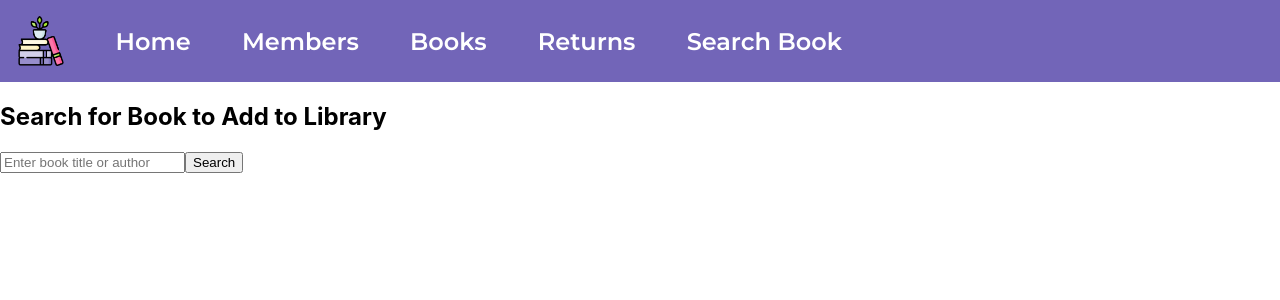
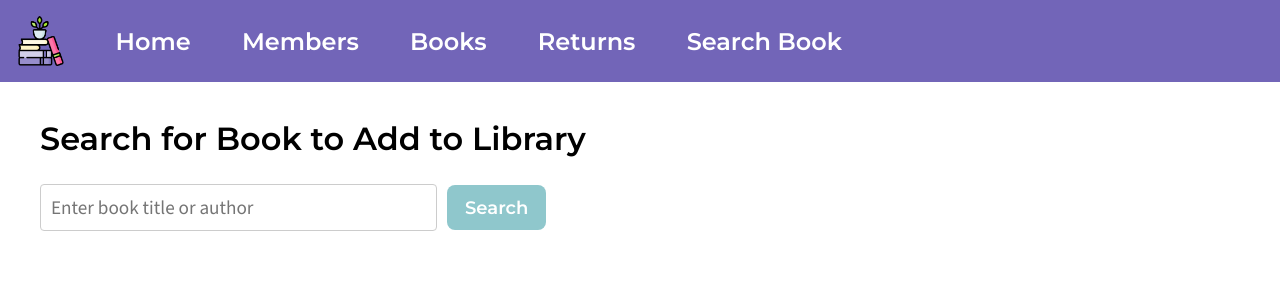
Before and after one commit to helen-m-wong/community-library, a React (Create React App) app in the folder Client/: page /search-book in a window 1280 px wide. Shown: the top 300 px of the page. Built offline with nearby package versions, Linux system fonts and the light colour scheme; the HTML template or start-up script is replaced by a standard one.

Commit message:
styled google books

```diff
--- a/Client/src/App.js
+++ b/Client/src/App.js
@@ -12,8 +12,8 @@ import Books from './pages/Books/Books.js';
 import BookDetail from './pages/Books/BookDetail.js';
 import SearchResults from './pages/Books/SearchResults.js';
 import ReturnBook from './pages/Books/ReturnBook.js';
-import GoogleBooks from './pages/GoogleBook.js';
-import GoogleBookDetail from './pages/GoogleBookDetail.js';
+import GoogleBooks from './pages/GoogleBooks/GoogleBook.js';
+import GoogleBookDetail from './pages/GoogleBooks/GoogleBookDetail.js';
 
 function App() {
 
--- a/Client/src/components/SelectOwner.js
+++ b/Client/src/components/SelectOwner.js
@@ -1,4 +1,5 @@
 import React, { useState, useEffect } from 'react';
+import '../pages/GoogleBooks/GoogleBooks.css';
 
 function OwnerSelection({ onSelectOwner }) {
     const [members, setMembers] = useState([]);
@@ -48,7 +49,7 @@ function OwnerSelection({ onSelectOwner }) {
                         </option>
                     ))}
                 </select>
-                <button type="submit">Assign Owner</button>
+                <button className="google-button" type="submit">Assign Owner</button>
             </form>
         </div>
     );
--- a/Client/src/pages/Books/Books.js
+++ b/Client/src/pages/Books/Books.js
@@ -102,7 +102,7 @@ function Books() {
                 <div key={book.id} className="book-item">
                     <Link className="book-title" to={`/books/${book.id}`}>
                         {book.cover && (
-                            <img src={book.cover} alt={book.title} className="book-cover" />
+                            <img className="book-cover" src={book.cover} alt={book.title}/>
                         )}
                         <div>{book.title}</div>
                     </Link>
--- a/Client/src/pages/GoogleBook.js
+++ b/Client/src/pages/GoogleBooks/GoogleBook.js
@@ -1,5 +1,6 @@
 import React, { useState, useEffect } from 'react';
 import { useLocation, Link } from 'react-router-dom';
+import './GoogleBooks.css';
 
 function GoogleBooks() {
     const [query, setQuery] = useState('');
@@ -53,33 +54,40 @@ function GoogleBooks() {
     };
 
     return (
-        <div>
-            <h1>Search for Book to Add to Library</h1>
+        <div className="google-container">
+            <h2>Search for Book to Add to Library</h2>
+
+            <div className="google-search-container">
                 <input
                     type="text"
                     value={query}
                     onChange={(e) => setQuery(e.target.value)}
                     placeholder="Enter book title or author"
+                    className="search-input"
                 />
-            <button onClick={handleSearch}>Search</button>
+                <button class="google-button" onClick={handleSearch}>Search</button>
+            </div>
+
             {error && <p style={{ color: 'red' }}>{error}</p>}
             {loading && <p>Loading...</p>}
+
             <div>
                 {searchInitiated && !loading && books.length === 0 && <p>No books found</p>}
                 {books.map((book) => (
-                    <div key={book.id} style={{ border: '1px solid black', padding: '10px', margin: '10px' }}>
+                    <div key={book.id} className="google-items">
                         {book.volumeInfo.imageLinks && book.volumeInfo.imageLinks.thumbnail && (
-                            <img src={cleanImageUrl(book.volumeInfo.imageLinks.thumbnail)} alt={book.volumeInfo.title} />
+                            <img className="google-cover" src={cleanImageUrl(book.volumeInfo.imageLinks.thumbnail)} alt={book.volumeInfo.title}/>
                         )}
-                        <h2>
+                        <div className="google-details">
                                 <Link
+                                    className="google-title"
                                     to={`/google-book/${book.id}`}
                                     state={{ books, query, searchInitiated }}>
                                     {book.volumeInfo.title}
                                 </Link>
-                        </h2>
-                        <p>Author: {book.volumeInfo.authors ? book.volumeInfo.authors.join(', ') : 'Unknown'}</p>
-                        <p>Genre: {book.volumeInfo.categories ? book.volumeInfo.categories[0] : 'Unknown'}</p>
+                            <p className="google-heading">Author: {book.volumeInfo.authors ? book.volumeInfo.authors.join(', ') : 'Unknown'}</p>
+                            <p className="google-heading">Genre: {book.volumeInfo.categories ? book.volumeInfo.categories[0] : 'Unknown'}</p>
+                        </div>
                     </div>
                 ))}
             </div>
--- a/Client/src/pages/GoogleBookDetail.js
+++ b/Client/src/pages/GoogleBooks/GoogleBookDetail.js
@@ -1,7 +1,8 @@
 import React, { useState, useEffect } from 'react';
 import { useParams, useNavigate, useLocation } from 'react-router-dom';
 import DOMPurify from 'dompurify';
-import OwnerSelection from '../components/SelectOwner';
+import OwnerSelection from '../../components/SelectOwner';
+import './GoogleBooks.css';
 
 function GoogleBookDetail() {
     const { id } = useParams();
@@ -88,24 +89,36 @@ function GoogleBookDetail() {
     };
 
     return (
-        <div>
-            <h1>{book.volumeInfo.title}</h1>
-            {book.volumeInfo.imageLinks && book.volumeInfo.imageLinks.thumbnail && (
-                <img src={cleanImageUrl(book.volumeInfo.imageLinks.thumbnail)} alt={book.volumeInfo.title} />
-            )}
-            <button onClick={handleAddToLibrary}>Add to Library</button>
-            <button onClick={() => {
-                navigate('/search-book', { state: { books: location.state.books, query: location.state.query, searchInitiated: location.state.searchInitiated } });
-            }}>
-                Return to Search Results
-            </button>
+        <div className="google-container">
+            <h2>{book.volumeInfo.title}</h2>
+
+            <div className="button-container">
+                <button className="google-button" onClick={handleAddToLibrary}>Add to Library</button>
+                <button className="google-button" onClick={() => {
+                    navigate('/search-book', { state: { books: location.state.books, query: location.state.query, searchInitiated: location.state.searchInitiated } });
+                }}>
+                    Return to Search Results
+                </button>
+            </div>
+
             {bookAdded && bookId !== null && <OwnerSelection onSelectOwner={handleOwnerSelection} />}
-            <p>Author: {book.volumeInfo.authors ? book.volumeInfo.authors.join(', ') : 'Unknown'}</p>
-            <p>Genre: {book.volumeInfo.categories ? book.volumeInfo.categories[0] : 'Unknown'}</p>
-            <p>Publication Date: {book.volumeInfo.publishedDate}</p>
-            <p>Publisher: {book.volumeInfo.publisher ? book.volumeInfo.publisher : 'Unknown'}</p>
-            <p>Description:</p>
-            <p dangerouslySetInnerHTML={{ __html: DOMPurify.sanitize(book.volumeInfo.description) }}></p>
+            <div className="google-item">
+                {book.volumeInfo.imageLinks && book.volumeInfo.imageLinks.thumbnail && (
+                    <img className="google-cover" src={cleanImageUrl(book.volumeInfo.imageLinks.thumbnail)} alt={book.volumeInfo.title} />
+                )}
+                <div className="google-book-info">
+                    <p><b>Author: </b>{book.volumeInfo.authors ? book.volumeInfo.authors.join(', ') : 'Unknown'}</p>
+                    <p><b>Genre: </b>{book.volumeInfo.categories ? book.volumeInfo.categories[0] : 'Unknown'}</p>
+                    <p><b>Publication Date: </b>{book.volumeInfo.publishedDate}</p>
+                    <p><b>Publisher: </b>{book.volumeInfo.publisher ? book.volumeInfo.publisher : 'Unknown'}</p>
+                </div>
+            </div>
+                   <div className="description">
+                        <p><b>Description: </b></p>
+                        <p dangerouslySetInnerHTML={{ __html: DOMPurify.sanitize(book.volumeInfo.description) }}></p>
+                    </div>
+
+
         </div>
     );
 }
--- /dev/null
+++ b/Client/src/pages/GoogleBooks/GoogleBooks.css
@@ -0,0 +1,110 @@
+.google-container {
+    font-family: 'Montserrat', sans-serif;
+    padding: 10px;
+    padding-left: 40px;
+    padding-right: 40px;
+    font-size: 1.4rem;
+    padding-bottom: 100px;
+  }
+
+.google-container h2 {
+    font-size: 2rem;
+}
+
+.google-search-container {
+    display: flex;
+    align-items: center;
+    justify-content: flex-start; /* align items to the right */
+    margin-bottom: 20px;
+}
+
+.search-input {
+    padding: 10px;
+    border: 1px solid #ccc;
+    border-radius: 4px;
+    resize: vertical;
+    font-family: 'Source Sans 3', sans-serif;
+    font-size: 1.2rem;
+    width: 375px;
+    margin-right: 10px;
+}
+
+.google-button {
+    background-color: #8FC7CC;
+    border-radius: 8px;
+    border-style: none;
+    box-sizing: border-box;
+    color: #FFFFFF;
+    cursor: pointer;
+    display: inline-block;
+    font-family: 'Montserrat', sans-serif;
+    font-size: 18px;
+    font-weight: 500;
+    height: 45px;
+    line-height: 20px;
+    padding: 12px 18px;
+    transition: color 100ms;
+    vertical-align: baseline;
+    touch-action: manipulation;
+}
+
+.google-button:hover,
+.google-button:focus {
+    background-color: #C7E3E5;
+}
+
+.google-items {
+    display: flex;
+    align-items: center;
+    border: 1px solid black;
+    padding: 10px;
+    margin: 10px;
+}
+
+.google-details {
+    display: flex;
+    flex-direction: column;
+}
+
+.google-cover {
+    width: 150px; /* fixed width */
+    height: 225px; /* fixed height */
+    object-fit: cover; /* ensures the image covers the entire area */
+}
+
+.google-title {
+    margin-left: 50px;
+    margin-bottom: 10px;
+    color: #7265B8;
+    font-size: 1.6rem;
+    text-decoration: none;
+    cursor: pointer;
+}
+
+.google-title:hover {
+    text-decoration: underline;
+}
+
+.google-heading {
+    margin-left: 50px;
+    margin-top: 15px;
+    margin-bottom: 5px;
+    font-size: 1.2rem;
+}
+
+.google-item {
+    display: flex;
+    align-items: flex-start;
+}
+
+.google-book-info {
+    margin-left: 55px;
+    font-family: 'Source Sans 3', sans-serif;
+    font-size: 1.3rem;
+}
+
+.description {
+    margin-top: 30px;
+    font-family: 'Source Sans 3', sans-serif;
+    font-size: 1.3rem;
+}
```
Also changed, not shown: Client/src/pages/Books/BookDetail.js (+0 -7 lines). Lines whose indentation alone changed are shown as unchanged.
